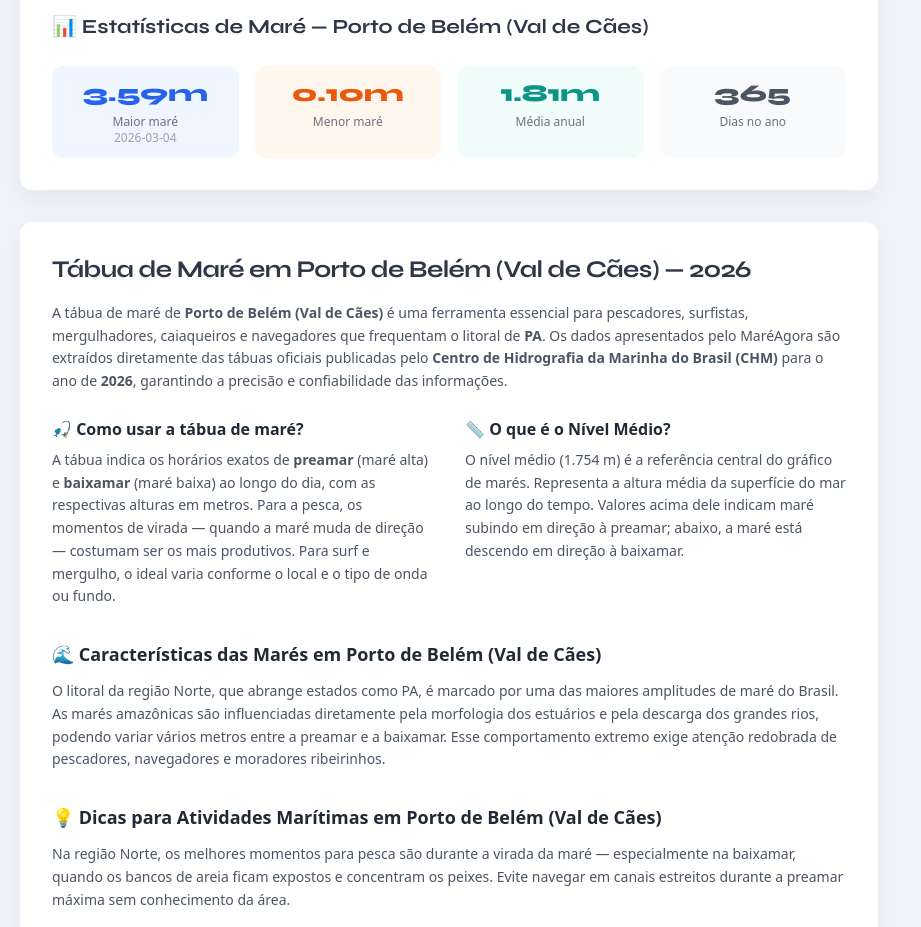
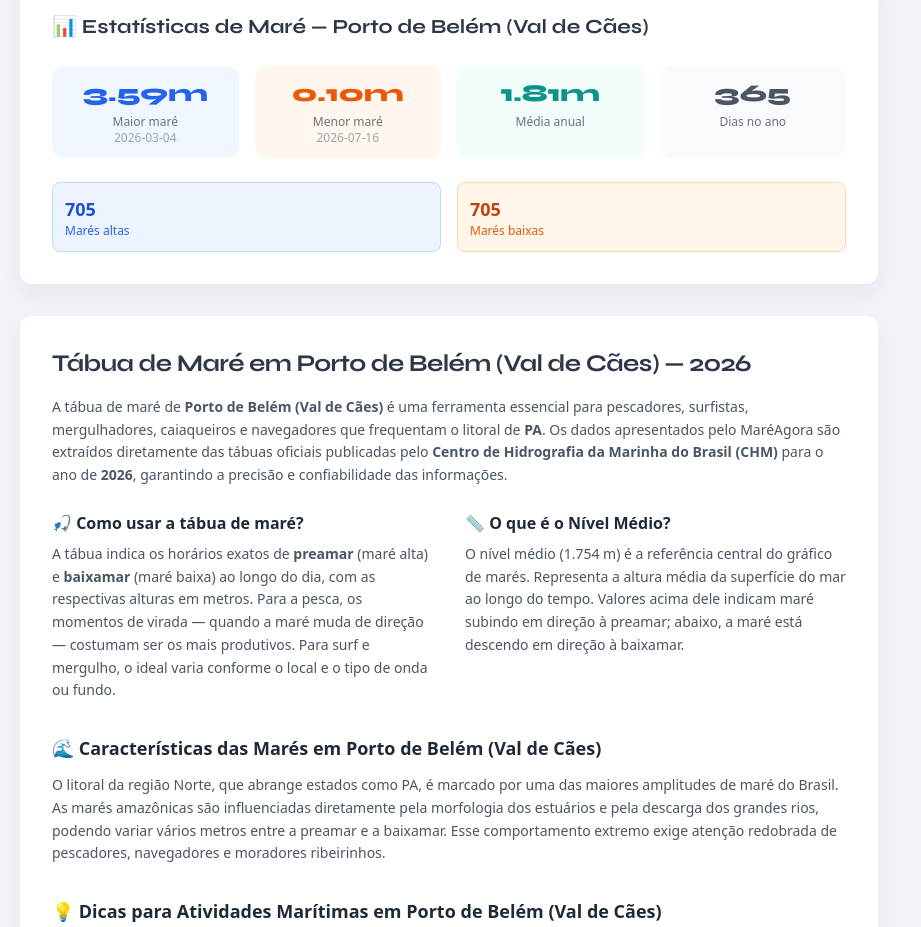
Before and after one commit to gustafa001/Mareagora, a Next.js app: page /mare/porto-de-belem in a window 1280 px wide. Shown: the part 4180-5107 px from the top of the page, without its empty margins (0-921 px from the left). Built offline with nearby package versions, Linux system fonts and the light colour scheme; no server answers.

Commit message:
Update PortStatistics.tsx

```diff
--- a/components/PortStatistics.tsx
+++ b/components/PortStatistics.tsx
@@ -17,23 +17,44 @@ export default function PortStatistics({ eventos, portName }: PortStatisticsProp
     const allTides = eventos.flatMap((e) => e.mares);
     if (allTides.length === 0) return null;
 
-    const highs = allTides.filter((t) => t.altura_m >= 0.5);
-    const lows = allTides.filter((t) => t.altura_m < 0.5);
+    // Classificar marés altas e baixas corretamente (por picos e vales)
+    const highs = allTides.filter((t) => {
+      const idx = allTides.indexOf(t);
+      const prev = allTides[idx - 1]?.altura_m ?? -Infinity;
+      const next = allTides[idx + 1]?.altura_m ?? -Infinity;
+      return t.altura_m > prev && t.altura_m > next;
+    });
+
+    const lows = allTides.filter((t) => {
+      const idx = allTides.indexOf(t);
+      const prev = allTides[idx - 1]?.altura_m ?? Infinity;
+      const next = allTides[idx + 1]?.altura_m ?? Infinity;
+      return t.altura_m < prev && t.altura_m < next;
+    });
+
     const allHeights = allTides.map((t) => t.altura_m);
 
     const maxHeight = Math.max(...allHeights);
     const minHeight = Math.min(...allHeights);
     const avgHeight = allHeights.reduce((a, b) => a + b, 0) / allHeights.length;
 
+    // Encontrar a data da maré máxima
     const maxEvent = allTides.find((t) => t.altura_m === maxHeight);
     const maxDay = eventos.find((e) => e.mares.includes(maxEvent!));
+
+    // Encontrar a data da maré mínima
+    const minEvent = allTides.find((t) => t.altura_m === minHeight);
+    const minDay = eventos.find((e) => e.mares.includes(minEvent!));
 
     return {
       maxHeight: maxHeight.toFixed(2),
       minHeight: minHeight.toFixed(2),
       avgHeight: avgHeight.toFixed(2),
       maxDay: maxDay?.data ?? '--',
+      minDay: minDay?.data ?? '--',
       totalDays: eventos.length,
+      totalHighs: highs.length,
+      totalLows: lows.length,
     };
   }, [eventos]);
 
@@ -51,6 +72,7 @@ export default function PortStatistics({ eventos, portName }: PortStatisticsProp
         <div className="text-center p-3 bg-orange-50 rounded-xl">
           <div className="text-2xl font-extrabold text-orange-600 font-syne">{stats.minHeight}m</div>
           <div className="text-xs text-gray-500 mt-1">Menor maré</div>
+          <div className="text-xs text-gray-400">{stats.minDay}</div>
         </div>
         <div className="text-center p-3 bg-teal-50 rounded-xl">
           <div className="text-2xl font-extrabold text-teal-600 font-syne">{stats.avgHeight}m</div>
@@ -61,6 +83,18 @@ export default function PortStatistics({ eventos, portName }: PortStatisticsProp
           <div className="text-xs text-gray-500 mt-1">Dias no ano</div>
         </div>
       </div>
+
+      {/* Estatísticas adicionais */}
+      <div className="mt-6 grid grid-cols-2 gap-4">
+        <div className="p-3 bg-blue-100/50 rounded-lg border border-blue-200">
+          <div className="text-lg font-bold text-blue-700">{stats.totalHighs}</div>
+          <div className="text-xs text-blue-600">Marés altas</div>
+        </div>
+        <div className="p-3 bg-orange-100/50 rounded-lg border border-orange-200">
+          <div className="text-lg font-bold text-orange-700">{stats.totalLows}</div>
+          <div className="text-xs text-orange-600">Marés baixas</div>
+        </div>
+      </div>
     </section>
   );
 }
```
